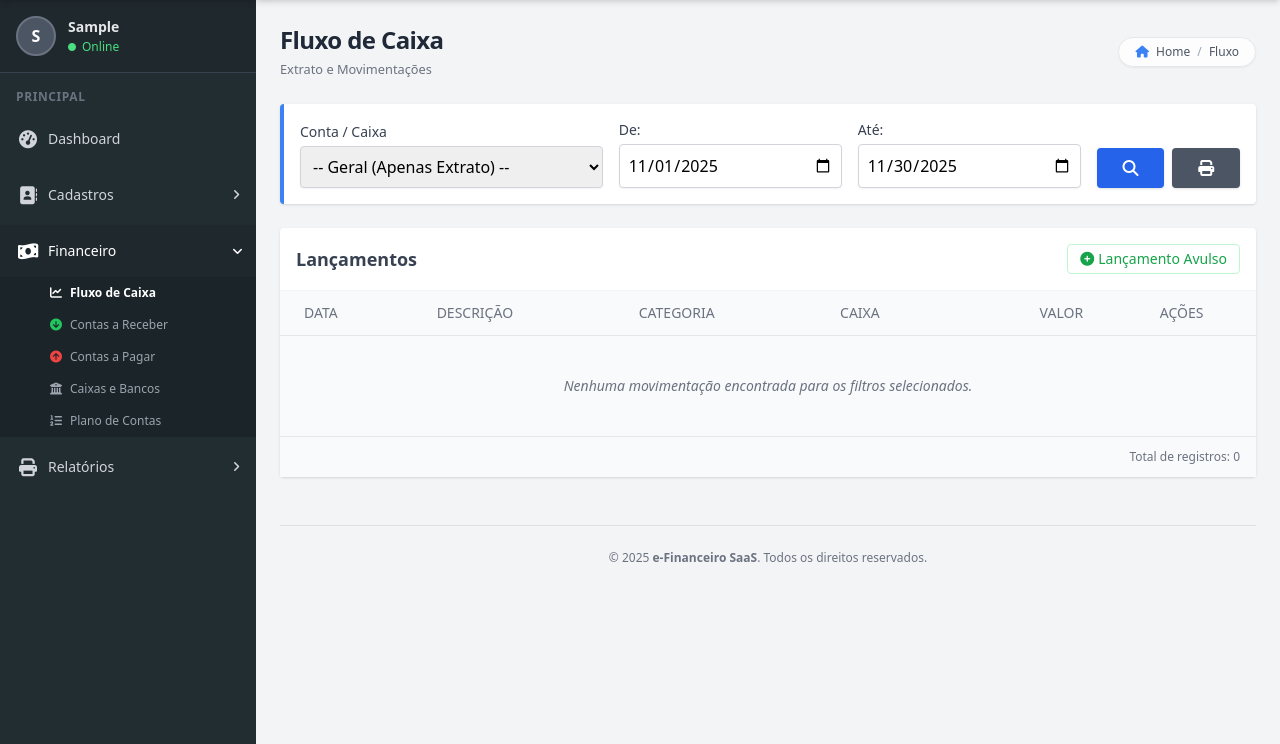
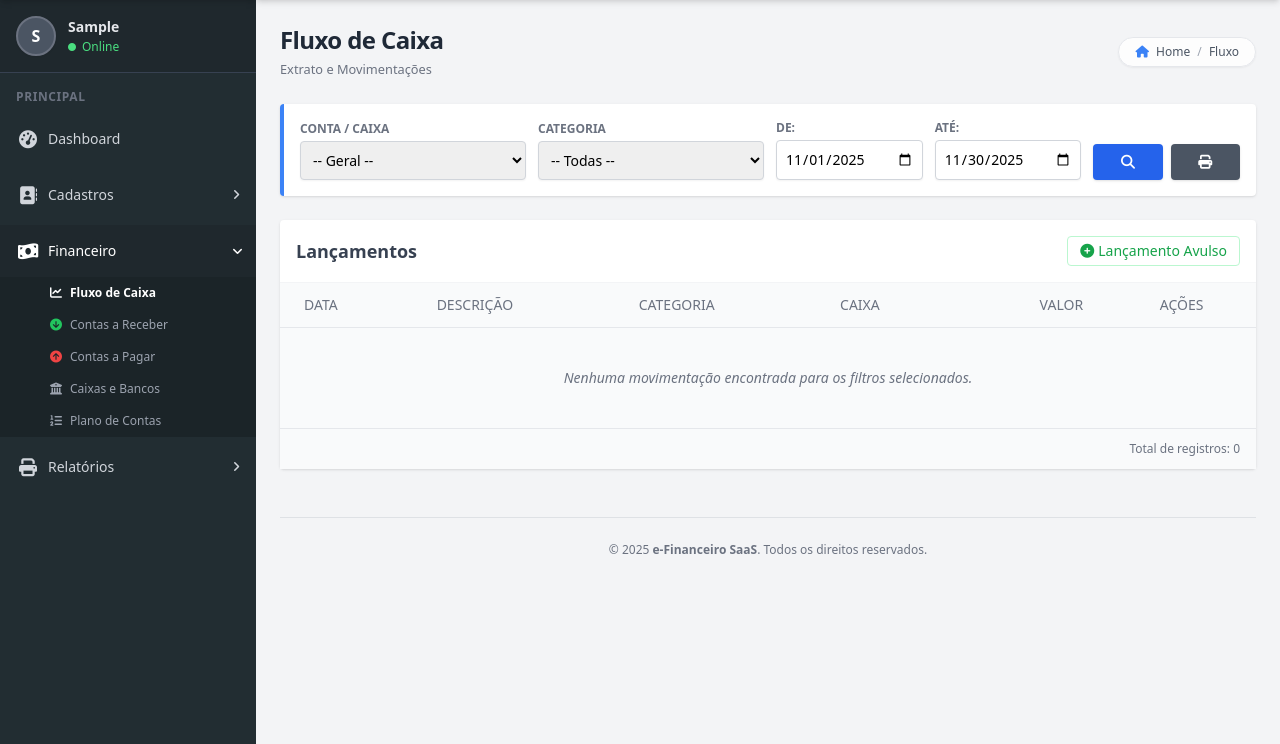
Before and after one commit to Ivanildo-Lab/e-financeiro, a Django app: page /financeiro/fluxo/ in a window 1280 px wide. Shown: the part 56-800 px from the top of the page. Run offline with Django 5.2, Linux system fonts and the light colour scheme; the visitor is signed in with stand-in values (Sample User, id 1); data that the repository does not hold is empty; some libraries are stand-ins or nearby versions.

Commit message:
Modificação de filtros, e correção de impressão

```diff
--- a/financeiro/templates/financeiro/fluxo_lista.html
+++ b/financeiro/templates/financeiro/fluxo_lista.html
@@ -8,13 +8,13 @@
 
 <!-- 1. BARRA DE FILTROS E AÇÕES -->
 <div class="bg-white rounded shadow mb-6 p-4 border-l-4 border-blue-500">
-    <form method="GET" class="grid grid-cols-1 md:grid-cols-12 gap-4 items-end">
+    <form method="GET" class="grid grid-cols-1 md:grid-cols-12 gap-3 items-end">
 
         <!-- Seleção de Caixa -->
-        <div class="md:col-span-4">
-            <label class="block text-sm font-medium text-gray-700 mb-1">Conta / Caixa</label>
-            <select name="caixa" class="w-full border-gray-300 rounded shadow-sm focus:ring-blue-500 focus:border-blue-500 p-2 border" onchange="this.form.submit()">
-                <option value="">-- Geral (Apenas Extrato) --</option>
+        <div class="md:col-span-3">
+            <label class="block text-xs font-bold text-gray-500 uppercase mb-1">Conta / Caixa</label>
+            <select name="caixa" class="w-full border-gray-300 rounded shadow-sm focus:ring-blue-500 focus:border-blue-500 p-2 border text-sm" onchange="this.form.submit()">
+                <option value="">-- Geral --</option>
                 {% for c in caixas %}
                     <option value="{{ c.id }}" {% if caixa_selecionado_id == c.id|stringformat:"s" %}selected{% endif %}>
                         {{ c.nome }}
@@ -23,30 +23,43 @@
             </select>
         </div>
 
+        <!-- NOVO: Seleção de Categoria -->
+        <div class="md:col-span-3">
+            <label class="block text-xs font-bold text-gray-500 uppercase mb-1">Categoria</label>
+            <select name="categoria" class="w-full border-gray-300 rounded shadow-sm focus:ring-blue-500 focus:border-blue-500 p-2 border text-sm">
+                <option value="">-- Todas --</option>
+                {% for cat in categorias %}
+                    <option value="{{ cat.id }}" {% if categoria_selecionada_id == cat.id|stringformat:"s" %}selected{% endif %}>
+                        {{ cat.nome }}
+                    </option>
+                {% endfor %}
+            </select>
+        </div>
+
         <!-- Data Início -->
-        <div class="md:col-span-3">
-            <label class="block text-sm font-medium text-gray-700 mb-1">De:</label>
-            <input type="date" name="data_inicio" value="{{ data_inicio }}" class="w-full border-gray-300 rounded shadow-sm focus:ring-blue-500 focus:border-blue-500 p-2 border">
+        <div class="md:col-span-2">
+            <label class="block text-xs font-bold text-gray-500 uppercase mb-1">De:</label>
+            <input type="date" name="data_inicio" value="{{ data_inicio }}" class="w-full border-gray-300 rounded shadow-sm focus:ring-blue-500 focus:border-blue-500 p-2 border text-sm">
         </div>
 
         <!-- Data Fim -->
-        <div class="md:col-span-3">
-            <label class="block text-sm font-medium text-gray-700 mb-1">Até:</label>
-            <input type="date" name="data_fim" value="{{ data_fim }}" class="w-full border-gray-300 rounded shadow-sm focus:ring-blue-500 focus:border-blue-500 p-2 border">
+        <div class="md:col-span-2">
+            <label class="block text-xs font-bold text-gray-500 uppercase mb-1">Até:</label>
+            <input type="date" name="data_fim" value="{{ data_fim }}" class="w-full border-gray-300 rounded shadow-sm focus:ring-blue-500 focus:border-blue-500 p-2 border text-sm">
         </div>
 
         <!-- Botões de Ação -->
         <div class="md:col-span-2 flex space-x-2">
             <!-- Botão Filtrar -->
-            <button type="submit" class="flex-1 bg-blue-600 hover:bg-blue-700 text-white font-bold py-2 px-3 rounded shadow transition" title="Filtrar">
+            <button type="submit" class="flex-1 bg-blue-600 hover:bg-blue-700 text-white font-bold py-2 px-3 rounded shadow transition text-sm" title="Filtrar">
                 <i class="fa fa-search"></i>
             </button>
 
-            <!-- Botão Imprimir Relatório -->
-            <a href="{% url 'financeiro:relatorio_fluxo' %}?data_inicio={{ data_inicio }}&data_fim={{ data_fim }}&caixa={{ caixa_selecionado_id }}"
+            <!-- Botão Imprimir Relatório (Atualizado com categoria) -->
+            <a href="{% url 'financeiro:relatorio_fluxo' %}?data_inicio={{ data_inicio }}&data_fim={{ data_fim }}&caixa={{ caixa_selecionado_id }}&categoria={{ categoria_selecionada_id }}"
                target="_blank"
-               class="flex-1 bg-gray-600 hover:bg-gray-700 text-white font-bold py-2 px-3 rounded shadow transition text-center"
-               title="Imprimir Relatório">
+               class="flex-1 bg-gray-600 hover:bg-gray-700 text-white font-bold py-2 px-3 rounded shadow transition text-center text-sm"
+               title="Imprimir">
                 <i class="fa fa-print"></i>
             </a>
         </div>
--- a/financeiro/views.py
+++ b/financeiro/views.py
@@ -126,13 +126,16 @@ def excluir_plano_de_contas(request, id):
 
 @login_required
 def lista_contas_receber(request):
+    """Lista apenas contas onde o Plano de Contas é TIPO RECEITA"""
+    # Base Query
     contas = Conta.objects.filter(empresa=request.user.empresa, plano_de_contas__tipo='R')
 
-    # --- FILTROS ---
+    # --- FILTROS DE BUSCA ---
     data_ini = request.GET.get('data_ini')
     data_fim = request.GET.get('data_fim')
     cliente_nome = request.GET.get('cliente')
-    status = request.GET.get('status') # Novo filtro
+    status = request.GET.get('status')
+    categoria_id = request.GET.get('categoria') # NOVO
 
     if data_ini and data_fim:
         contas = contas.filter(data_vencimento__range=[data_ini, data_fim])
@@ -140,36 +143,48 @@ def lista_contas_receber(request):
     if cliente_nome:
         contas = contas.filter(cadastro__nome__icontains=cliente_nome)
 
-    if status: # Lógica do Status
+    if status:
         if status == 'ATRASADA':
-            # Atrasada é Pendente + Vencimento menor que hoje
             contas = contas.filter(status='PENDENTE', data_vencimento__lt=date.today())
         else:
             contas = contas.filter(status=status)
 
+    # Filtro por Categoria (NOVO)
+    if categoria_id:
+        contas = contas.filter(plano_de_contas_id=categoria_id)
+
+    # Dados para os Dropdowns
     caixas = Caixa.objects.filter(empresa=request.user.empresa)
+    # Carrega apenas categorias de RECEITA para o filtro
+    categorias = PlanoDeContas.objects.filter(empresa=request.user.empresa, tipo='R').order_by('nome')
 
     return render(request, 'financeiro/contas_lista.html', {
         'contas': contas.order_by('data_vencimento'),
         'caixas': caixas,
+        'categorias': categorias, # Envia para o template
         'titulo': 'Contas a Receber',
         'tipo_lista': 'receber',
-        # Passa os filtros de volta para o template manter preenchido
+
+        # Mantém filtros preenchidos
         'filtro_data_ini': data_ini,
         'filtro_data_fim': data_fim,
         'filtro_nome': cliente_nome,
-        'filtro_status': status
+        'filtro_status': status,
+        'filtro_categoria': categoria_id # NOVO
     })
 
 @login_required
 def lista_contas_pagar(request):
+    """Lista apenas contas onde o Plano de Contas é TIPO DESPESA"""
+    # Base Query
     contas = Conta.objects.filter(empresa=request.user.empresa, plano_de_contas__tipo='D')
 
-    # --- FILTROS ---
+    # --- FILTROS DE BUSCA ---
     data_ini = request.GET.get('data_ini')
     data_fim = request.GET.get('data_fim')
     fornecedor_nome = request.GET.get('cliente')
     status = request.GET.get('status')
+    categoria_id = request.GET.get('categoria') # NOVO
 
     if data_ini and data_fim:
         contas = contas.filter(data_vencimento__range=[data_ini, data_fim])
@@ -183,17 +198,25 @@ def lista_contas_pagar(request):
         else:
             contas = contas.filter(status=status)
 
+    # Filtro por Categoria (NOVO)
+    if categoria_id:
+        contas = contas.filter(plano_de_contas_id=categoria_id)
+
     caixas = Caixa.objects.filter(empresa=request.user.empresa)
+    # Carrega apenas categorias de DESPESA para o filtro
+    categorias = PlanoDeContas.objects.filter(empresa=request.user.empresa, tipo='D').order_by('nome')
 
     return render(request, 'financeiro/contas_lista.html', {
         'contas': contas.order_by('data_vencimento'),
         'caixas': caixas,
+        'categorias': categorias,
         'titulo': 'Contas a Pagar',
         'tipo_lista': 'pagar',
         'filtro_data_ini': data_ini,
         'filtro_data_fim': data_fim,
         'filtro_nome': fornecedor_nome,
-        'filtro_status': status
+        'filtro_status': status,
+        'filtro_categoria': categoria_id
     })
 
 # ==========================================================
@@ -360,21 +383,77 @@ def fluxo_caixa(request):
     hoje = date.today()
     inicio_mes = hoje.replace(day=1)
 
-    data_inicio = request.GET.get('data_inicio', inicio_mes.strftime('%Y-%m-%d'))
-    data_fim = request.GET.get('data_fim', hoje.strftime('%Y-%m-%d'))
+    # Se não vier no GET, usa os padrões
+    data_inicio = request.GET.get('data_inicio') or inicio_mes.strftime('%Y-%m-%d')
+    data_fim = request.GET.get('data_fim') or hoje.strftime('%Y-%m-%d')
 
-    # 2. Definição do Caixa
-    caixa_id = request.GET.get('caixa')
+    # 2. Lógica Rígida de Seleção do Caixa
+    # Verifica se o usuário submeteu o formulário (se 'caixa' está nos parametros GET)
+    parametro_caixa_get = request.GET.get('caixa')
 
-    # Se não veio filtro, busca o padrão no ParametroSistema
-    if not caixa_id:
+    caixa_id = None
+
+    if parametro_caixa_get is not None:
+        # CENÁRIO A: O usuário clicou em "Filtrar"
+        if parametro_caixa_get != '':
+            caixa_id = int(parametro_caixa_get)
+        else:
+            # Se veio vazio (''), o usuário quer ver "Todos" (Geral)
+            caixa_id = None
+    else:
+        # CENÁRIO B: Primeira carga da página (sem filtros na URL)
+        # Tenta pegar o padrão do sistema
         try:
             param = ParametroSistema.objects.get(empresa=request.user.empresa, chave='CAIXA_PADRAO_ID')
-            caixa_id = param.valor
-        except (ParametroSistema.DoesNotExist, ValueError):
+            if param.valor and param.valor.isdigit():
+                caixa_id = int(param.valor)
+        except ParametroSistema.DoesNotExist:
             caixa_id = None
 
-    # 3. Query Base
+    # 3. Definição da Categoria
+    categoria_id_str = request.GET.get('categoria')
+
+    # =======================================================
+    # CÁLCULO DO SALDO ANTERIOR (Onde estava o erro provável)
+    # =======================================================
+
+    # A. Saldo Inicial do Cadastro (Dinheiro que "nasceu" na conta)
+    saldo_inicial_cadastro = 0
+
+    # Se tem filtro de categoria, Saldo Inicial de banco é zero (banco não tem categoria)
+    if not categoria_id_str:
+        if caixa_id:
+            # BUSCA ESPECÍFICA: Pega só deste caixa
+            caixa_obj = Caixa.objects.filter(id=caixa_id, empresa=request.user.empresa).first()
+            if caixa_obj:
+                saldo_inicial_cadastro = caixa_obj.saldo_inicial
+        else:
+            # GERAL: Soma todos os caixas da empresa
+            saldo_inicial_cadastro = Caixa.objects.filter(empresa=request.user.empresa).aggregate(Sum('saldo_inicial'))['saldo_inicial__sum'] or 0
+
+    # B. Movimentações Passadas (Tudo antes da data_inicio)
+    movimentos_anteriores = Lancamento.objects.filter(
+        empresa=request.user.empresa,
+        data_lancamento__lt=data_inicio # Menor que data de início
+    )
+
+    # Filtros obrigatórios no histórico
+    if caixa_id:
+        movimentos_anteriores = movimentos_anteriores.filter(caixa_id=caixa_id)
+
+    if categoria_id_str:
+        movimentos_anteriores = movimentos_anteriores.filter(plano_de_contas_id=categoria_id_str)
+
+    # Soma do histórico
+    total_anteriores = movimentos_anteriores.aggregate(Sum('valor'))['valor__sum'] or 0
+
+    # ===> SALDO ANTERIOR FINAL
+    saldo_anterior = saldo_inicial_cadastro + total_anteriores
+
+
+    # =======================================================
+    # MOVIMENTAÇÕES DO PERÍODO (TABELA)
+    # =======================================================
     lancamentos = Lancamento.objects.filter(
         empresa=request.user.empresa,
         data_lancamento__range=[data_inicio, data_fim]
@@ -383,41 +462,29 @@ def fluxo_caixa(request):
     if caixa_id:
         lancamentos = lancamentos.filter(caixa_id=caixa_id)
 
+    if categoria_id_str:
+        lancamentos = lancamentos.filter(plano_de_contas_id=categoria_id_str)
+
     lancamentos = lancamentos.order_by('-data_lancamento')
 
-    # 4. Cálculo de Saldo Anterior (apenas se tiver caixa definido)
-    saldo_anterior = 0
-    if caixa_id:
-        # Soma todas as entradas anteriores à data_inicio
-        entradas_ant = Lancamento.objects.filter(
-            empresa=request.user.empresa, caixa_id=caixa_id, data_lancamento__lt=data_inicio, tipo='C'
-        ).aggregate(Sum('valor'))['valor__sum'] or 0
+    # Totais do Período
+    total_periodo = lancamentos.aggregate(Sum('valor'))['valor__sum'] or 0
 
-        # Soma todas as saídas (já negativas) anteriores
-        saidas_ant = Lancamento.objects.filter(
-            empresa=request.user.empresa, caixa_id=caixa_id, data_lancamento__lt=data_inicio, tipo='D'
-        ).aggregate(Sum('valor'))['valor__sum'] or 0
-
-        # Saldo Inicial do cadastro
-        try:
-            saldo_inicial_cadastro = Caixa.objects.get(id=caixa_id, empresa=request.user.empresa).saldo_inicial
-        except Caixa.DoesNotExist:
-            saldo_inicial_cadastro = 0
-
-        saldo_anterior = saldo_inicial_cadastro + entradas_ant + saidas_ant
-
-    # 5. Totais do Período Atual
-    total_periodo = lancamentos.aggregate(Sum('valor'))['valor__sum'] or 0
+    # ===> SALDO FINAL
     saldo_final = saldo_anterior + total_periodo
 
+    # Contexto
     caixas = Caixa.objects.filter(empresa=request.user.empresa)
+    categorias = PlanoDeContas.objects.filter(empresa=request.user.empresa).order_by('nome')
 
     return render(request, 'financeiro/fluxo_lista.html', {
         'lancamentos': lancamentos,
         'saldo_anterior': saldo_anterior,
         'saldo_final': saldo_final,
         'caixas': caixas,
+        'categorias': categorias,
         'caixa_selecionado_id': str(caixa_id) if caixa_id else '',
+        'categoria_selecionada_id': categoria_id_str or '',
         'data_inicio': data_inicio,
         'data_fim': data_fim,
     })
@@ -468,32 +535,73 @@ def excluir_lancamento(request, id):
 
 @login_required
 def relatorio_fluxo(request):
-    # 1. Filtros de Data
+    # 1. Definição de Datas
     hoje = date.today()
     inicio_mes = hoje.replace(day=1)
 
     data_inicio_str = request.GET.get('data_inicio') or inicio_mes.strftime('%Y-%m-%d')
     data_fim_str = request.GET.get('data_fim') or hoje.strftime('%Y-%m-%d')
 
-    data_inicio_obj = parse_date(data_inicio_str)
-    data_fim_obj = parse_date(data_fim_str)
+    data_inicio = parse_date(data_inicio_str)
+    data_fim = parse_date(data_fim_str)
 
-    # 2. Filtro de Caixa e Busca do Padrão
-    caixa_id = request.GET.get('caixa')
+    # 2. Filtros (Caixa e Categoria)
+    caixa_id_str = request.GET.get('caixa')
+    categoria_id_str = request.GET.get('categoria')
+
+    caixa_id = None
     caixa_selecionado = None
 
-    if caixa_id:
+    # Lógica do Caixa (Prioridade: Filtro > Padrão > Geral)
+    if caixa_id_str and caixa_id_str != 'None' and caixa_id_str != '':
+        caixa_id = int(caixa_id_str)
         caixa_selecionado = Caixa.objects.filter(id=caixa_id, empresa=request.user.empresa).first()
     else:
+        # Se não veio no filtro, tenta o padrão APENAS se o usuário não pediu "Todos" explicitamente
+        # Aqui assumimos que se veio vazio na URL, tenta o padrão.
         try:
             param = ParametroSistema.objects.get(empresa=request.user.empresa, chave='CAIXA_PADRAO_ID')
-            caixa_id = param.valor
-            caixa_selecionado = Caixa.objects.filter(id=caixa_id, empresa=request.user.empresa).first()
-        except (ParametroSistema.DoesNotExist, ValueError):
-            caixa_selecionado = None
-            caixa_id = None
+            if param.valor and param.valor.isdigit():
+                caixa_id = int(param.valor)
+                caixa_selecionado = Caixa.objects.filter(id=caixa_id, empresa=request.user.empresa).first()
+        except ParametroSistema.DoesNotExist:
+            pass
 
-    # 3. Busca
+    # =======================================================
+    # 3. CÁLCULO DO SALDO ANTERIOR (A CORREÇÃO)
+    # =======================================================
+    saldo_inicial_cadastro = 0
+
+    # Se não tem filtro de categoria, considera o saldo de abertura do banco
+    if not categoria_id_str:
+        if caixa_id:
+            if caixa_selecionado:
+                saldo_inicial_cadastro = caixa_selecionado.saldo_inicial
+        else:
+            # Soma de todos os caixas
+            saldo_inicial_cadastro = Caixa.objects.filter(empresa=request.user.empresa).aggregate(Sum('saldo_inicial'))['saldo_inicial__sum'] or 0
+
+    # Movimentações anteriores à data de início
+    movimentos_anteriores = Lancamento.objects.filter(
+        empresa=request.user.empresa,
+        data_lancamento__lt=data_inicio_str
+    )
+
+    if caixa_id:
+        movimentos_anteriores = movimentos_anteriores.filter(caixa_id=caixa_id)
+
+    if categoria_id_str:
+        movimentos_anteriores = movimentos_anteriores.filter(plano_de_contas_id=categoria_id_str)
+
+    total_anteriores = movimentos_anteriores.aggregate(Sum('valor'))['valor__sum'] or 0
+
+    # ===> SALDO ANTERIOR REAL
+    saldo_anterior = saldo_inicial_cadastro + total_anteriores
+
+
+    # =======================================================
+    # 4. DADOS DO PERÍODO
+    # =======================================================
     lancamentos = Lancamento.objects.filter(
         empresa=request.user.empresa,
         data_lancamento__range=[data_inicio_str, data_fim_str]
@@ -502,22 +610,35 @@ def relatorio_fluxo(request):
     if caixa_id:
         lancamentos = lancamentos.filter(caixa_id=caixa_id)
 
+    if categoria_id_str:
+        lancamentos = lancamentos.filter(plano_de_contas_id=categoria_id_str)
+
+    # Listas detalhadas
     receitas = lancamentos.filter(tipo='C').order_by('data_lancamento')
     despesas = lancamentos.filter(tipo='D').order_by('data_lancamento')
 
+    # Totais do Período
     total_receitas = receitas.aggregate(Sum('valor'))['valor__sum'] or 0
     total_despesas = despesas.aggregate(Sum('valor'))['valor__sum'] or 0
-    resultado = total_receitas + total_despesas
+    resultado_periodo = total_receitas + total_despesas
+
+    # ===> SALDO FINAL REAL
+    saldo_final = saldo_anterior + resultado_periodo
 
     return render(request, 'financeiro/relatorio_impresso.html', {
-        'data_inicio': data_inicio_obj,
-        'data_fim': data_fim_obj,
+        'data_inicio': data_inicio,
+        'data_fim': data_fim,
         'caixa_selecionado': caixa_selecionado,
         'receitas': receitas,
         'despesas': despesas,
+
+        # Totais Calculados
+        'saldo_anterior': saldo_anterior,
         'total_receitas': total_receitas,
         'total_despesas': total_despesas,
-        'resultado': resultado,
+        'resultado_periodo': resultado_periodo,
+        'saldo_final': saldo_final,
+
         'empresa': request.user.empresa,
     })
 
@@ -529,12 +650,9 @@ def relatorio_contas(request):
     tipo_lista = request.GET.get('tipo_lista', 'receber')
     tipo_plano = 'R' if tipo_lista == 'receber' else 'D'
 
-    # Base Query
     contas = Conta.objects.filter(empresa=request.user.empresa, plano_de_contas__tipo=tipo_plano)
 
-    # --- REAPLICA OS MESMOS FILTROS DA LISTA (COM PROTEÇÃO) ---
-
-    # Helper para limpar strings 'None' ou vazias
+    # Helper para limpar strings
     def clean_val(val):
         return val if val and val != 'None' else None
 
@@ -542,27 +660,26 @@ def relatorio_contas(request):
     data_fim = clean_val(request.GET.get('data_fim'))
     nome = clean_val(request.GET.get('cliente'))
     status = clean_val(request.GET.get('status'))
+    categoria_id = clean_val(request.GET.get('categoria')) # NOVO
 
-    # 1. Filtro de Data (Só aplica se tiver AS DUAS datas válidas)
     if data_ini and data_fim:
         contas = contas.filter(data_vencimento__range=[data_ini, data_fim])
 
-    # 2. Filtro de Nome
     if nome:
         contas = contas.filter(cadastro__nome__icontains=nome)
 
-    # 3. Filtro de Status
     if status:
         if status == 'ATRASADA':
             contas = contas.filter(status='PENDENTE', data_vencimento__lt=date.today())
         else:
             contas = contas.filter(status=status)
 
+    # Filtro Categoria no Relatório
+    if categoria_id:
+        contas = contas.filter(plano_de_contas_id=categoria_id)
+
     contas = contas.order_by('data_vencimento')
-
-    # Totais
     total_valor = contas.aggregate(Sum('valor'))['valor__sum'] or 0
-
     titulo_relatorio = "Relatório de Contas a Receber" if tipo_lista == 'receber' else "Relatório de Contas a Pagar"
 
     return render(request, 'financeiro/relatorio_contas_impresso.html', {
@@ -570,7 +687,6 @@ def relatorio_contas(request):
         'total_valor': total_valor,
         'titulo_relatorio': titulo_relatorio,
         'empresa': request.user.empresa,
-        # Envia objetos de data para o template formatar, ou None
         'data_ini': parse_date(data_ini) if data_ini else None,
         'data_fim': parse_date(data_fim) if data_fim else None,
         'status_filtro': status
```
Also changed, not shown: financeiro/templates/financeiro/contas_lista.html (+24 -13 lines), financeiro/templates/financeiro/relatorio_impresso.html (+37 -44 lines), web/templates/web/dashboard.html (+7 -4 lines).
